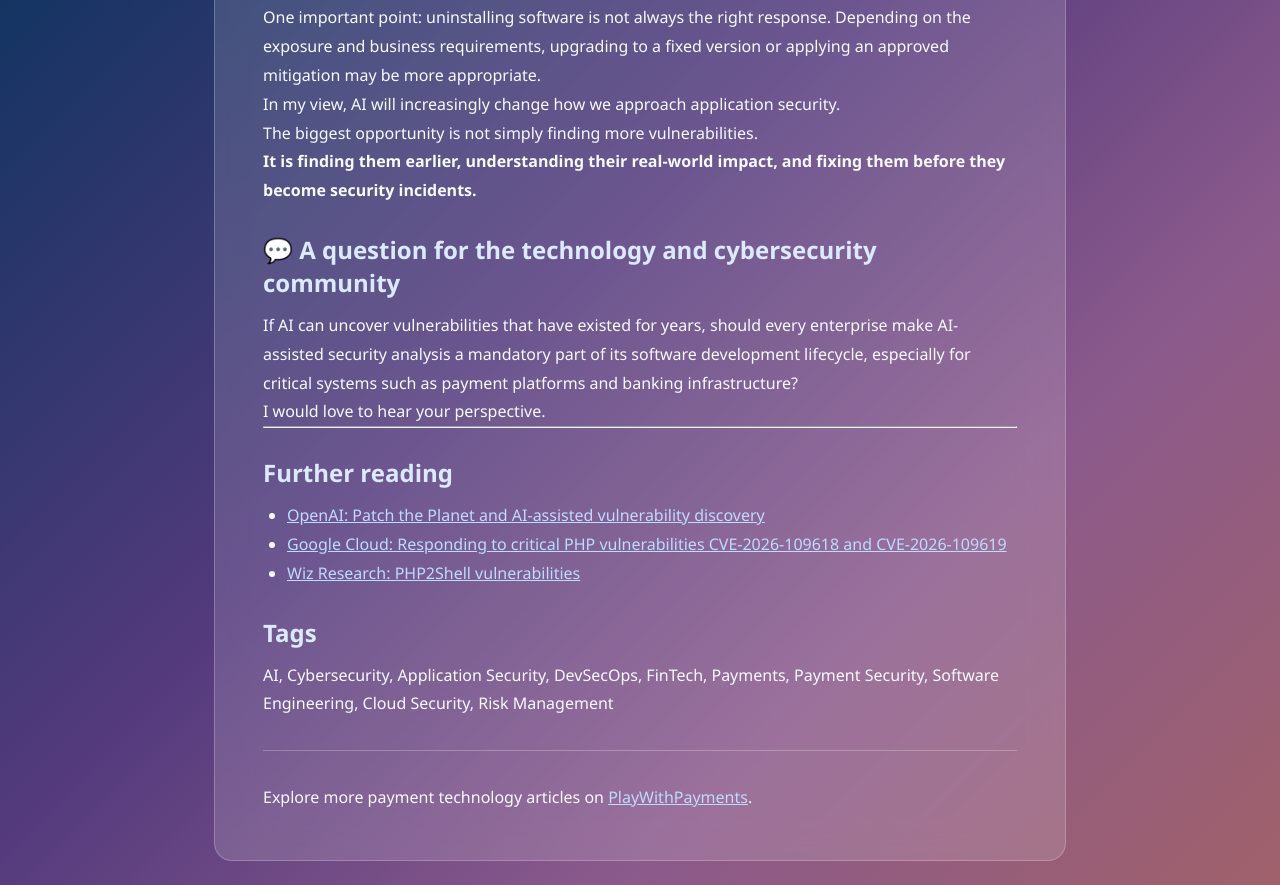
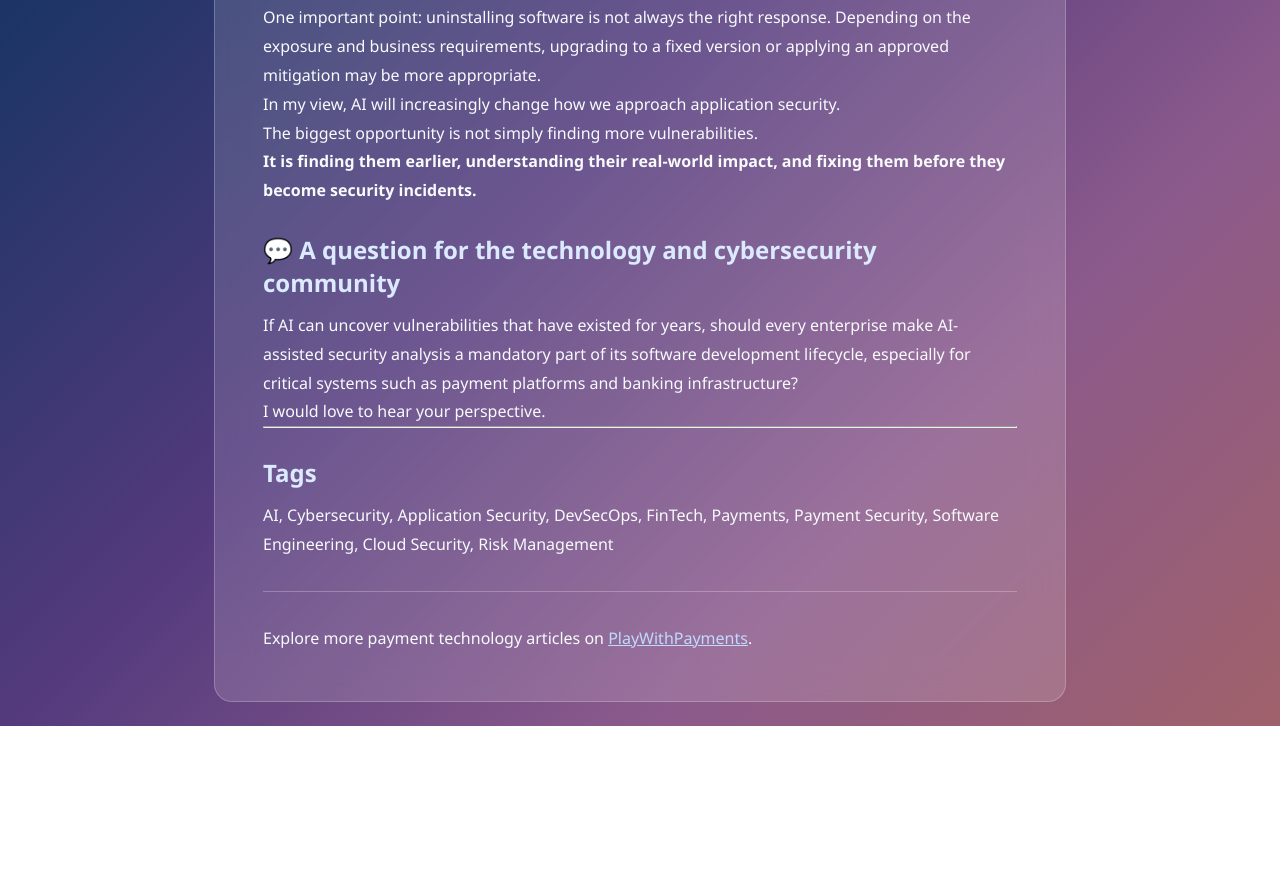
Before and after one commit to pratyush-tsys/MyWebsite, a website: page blogs/ai-assisted-php-vulnerability-discovery.html in a window 1280 px wide. Shown: the part 2279-3164 px from the top of the page. After the commit the page ends 3005 px from the top, so only its background shows below. Drawn offline with Linux system fonts and the light colour scheme.

Commit message:
Update ai-assisted-php-vulnerability-discovery.html

```diff
--- a/blogs/ai-assisted-php-vulnerability-discovery.html
+++ b/blogs/ai-assisted-php-vulnerability-discovery.html
@@ -72,12 +72,6 @@
 <p>If AI can uncover vulnerabilities that have existed for years, should every enterprise make AI-assisted security analysis a mandatory part of its software development lifecycle, especially for critical systems such as payment platforms and banking infrastructure?</p>
 <p>I would love to hear your perspective.</p>
 <hr>
-<h2>Further reading</h2>
-<ul>
-<li><a href="https://openai.com/index/coordinated-disclosure-of-critical-vulnerabilities/">OpenAI: Patch the Planet and AI-assisted vulnerability discovery</a></li>
-<li><a href="https://cloud.google.com/blog/products/identity-security/responding-to-core-php-vulnerabilities-cve-2026-109618-cve-2026-109619">Google Cloud: Responding to critical PHP vulnerabilities CVE-2026-109618 and CVE-2026-109619</a></li>
-<li><a href="https://www.wiz.io/blog/php2shell-php-rce">Wiz Research: PHP2Shell vulnerabilities</a></li>
-</ul>
 <h2>Tags</h2>
 <p>AI, Cybersecurity, Application Security, DevSecOps, FinTech, Payments, Payment Security, Software Engineering, Cloud Security, Risk Management</p>
 </div><hr style="border:0;border-top:1px solid #ffffff40;margin:32px 0"><p>Explore more payment technology articles on <a href="../blog.html">PlayWithPayments</a>.</p>
```
